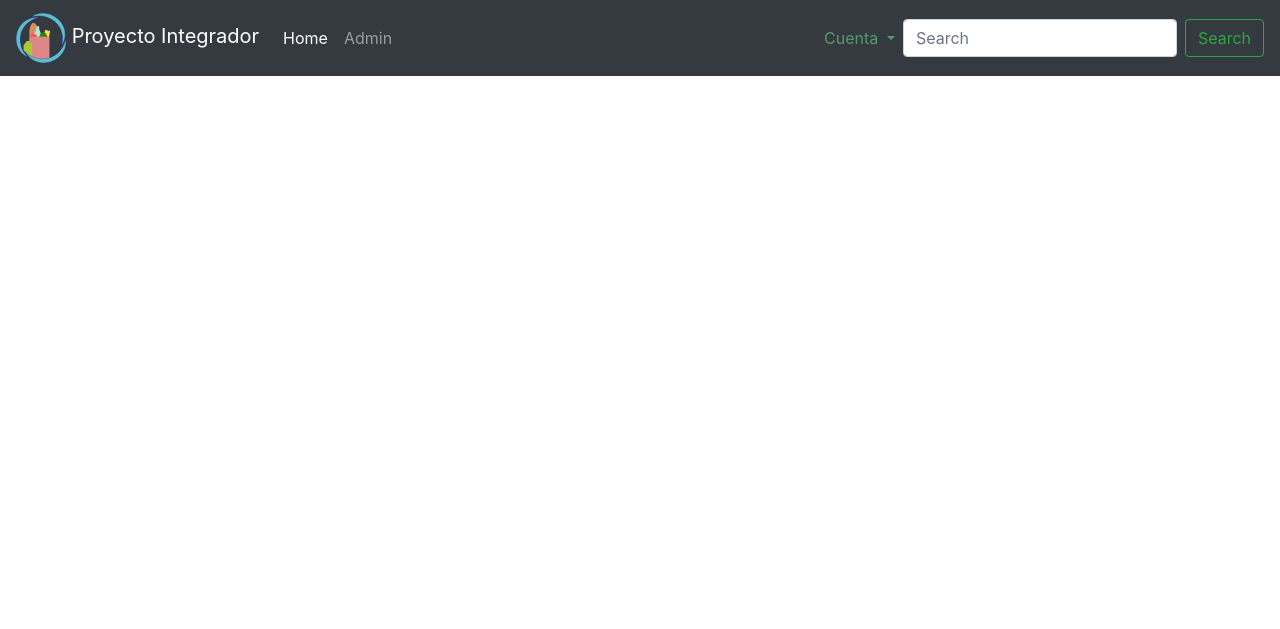
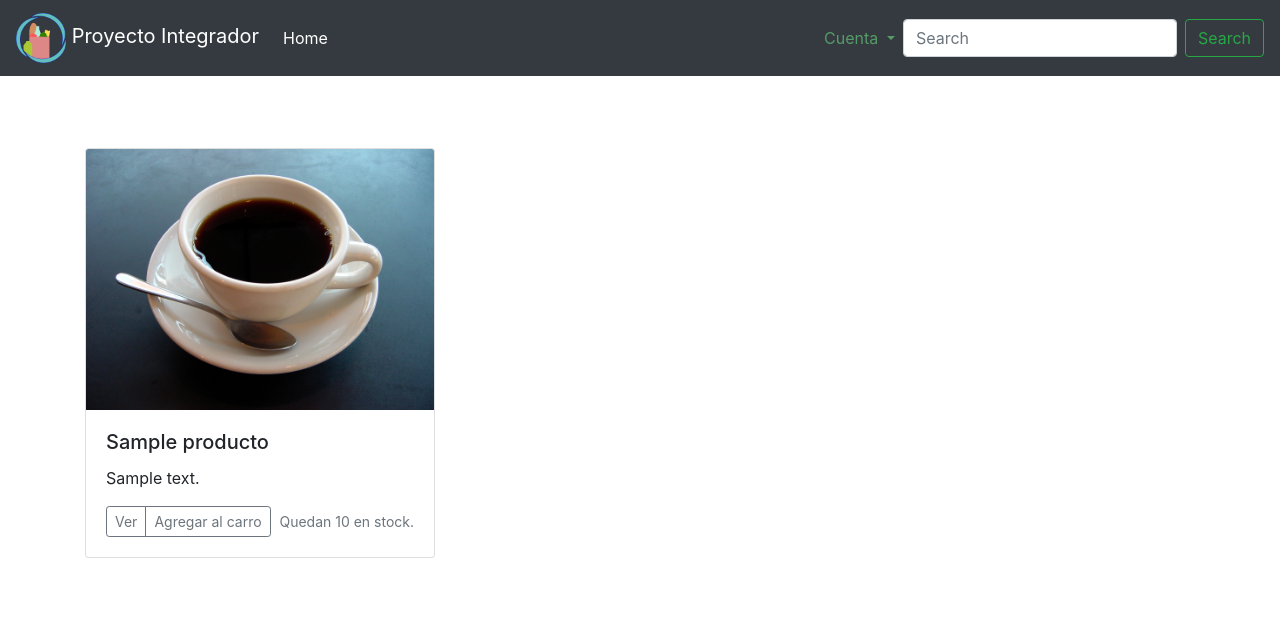
Before and after one commit to MaximoSav/Proyecto-Integrador-Django, a Django app: page / in a window 1280 px wide. Shown: the top 629 px of the page. Run offline with Django 3.2, Linux system fonts and the light colour scheme; tables that the repository leaves empty hold one stand-in row (values such as "Sample post"); parts of the project's set-up code (start-up, migrations or seed data) failed here and were passed over; some libraries are stand-ins or nearby versions.

Commit message:
added media urls to settings, added products list and description

```diff
--- a/core/core/urls.py
+++ b/core/core/urls.py
@@ -14,8 +14,9 @@ Including another URLconf
     2. Add a URL to urlpatterns:  path('blog/', include('blog.urls'))
 """
 from django.contrib import admin
-from django.urls import path
-from django.urls import include
+from django.urls import path, include
+from django.conf.urls.static import static
+from core import settings
 
 urlpatterns = [
     path('', include('mercado.urls')),
@@ -23,3 +24,7 @@ urlpatterns = [
     path('jet/', include('jet.urls', 'jet')),
     path('jet/dashboard/', include('jet.dashboard.urls', 'jet-dashboard')),
 ]
+
+if settings.DEBUG:
+    urlpatterns += static(settings.MEDIA_URL, document_root=settings.MEDIA_ROOT)
+    urlpatterns += static(settings.STATIC_URL, document_root=settings.STATIC_ROOT)
--- a/core/mercado/models.py
+++ b/core/mercado/models.py
@@ -17,9 +17,11 @@ class Cliente(models.Model):
 class Producto (models.Model):
     id = models.AutoField(primary_key=True,)
     nombre = models.CharField(max_length=40,)
+    descripcion = models.CharField(max_length=255,)
     precio = models.IntegerField()
     stock = models.IntegerField()
     foto = models.ImageField(max_length=100, upload_to='fotos_productos/', default='fotos_productos/default.png', blank=True,)
+
 
 class Categoria (models.Model):
     id = models.AutoField(primary_key=True,)
--- a/core/mercado/views.py
+++ b/core/mercado/views.py
@@ -3,12 +3,14 @@ from django.views.generic import TemplateView
 from .forms import RegisterForm
 from django.contrib.auth.decorators import login_required
 from django.contrib.auth import logout
+from .models import Producto
 
 # Create your views here.
 
 
 def BaseView(request):
-    return render(request, 'mercado/main.html', {'name': request.user, })
+    productos = Producto.objects.all()
+    return render(request, 'mercado/main.html', {'productos': productos, })
 
 
 def registerView(request):
--- a/core/templates/base.html
+++ b/core/templates/base.html
@@ -28,11 +28,6 @@
 				<li class="nav-item">
 					<a class="nav-link active" href="/">Home</a>
 				</li>
-
-				<li class="nav-item">
-					<a class="nav-link" href="/admin">Admin</a>
-				</li>
-
 			</ul>
 
 			<form class="form-inline mt-2 mt-md-0">
@@ -54,6 +49,10 @@
 
 							{% else %}
 
+							{% if user.is_staff %}
+							<a class="dropdown-item" href="/admin">Menu Admin</a>
+							{% endif %}
+
 							<div class="dropdown-divider"></div>
 							<a class="dropdown-item" href="{% url 'logout_url' %}">Cerrar sesión</a>
 							{% endif %}
--- a/core/templates/mercado/main.html
+++ b/core/templates/mercado/main.html
@@ -7,6 +7,32 @@
 
 <body>
     {% block content %}
+    <main role="main">
+        <div class="album py-5">
+            <div class="container">
+                <div class="row row-cols-1 row-cols-md-3">
+                    {% for producto in productos %}
+                    <div class="col mb-4">
+                        <div class="card h-100">
+                            <img src={% static 'coffe.jpeg' %} class="card-img-top" alt={% static 'coffe.jpeg' %}>
+                            <div class="card-body">
+                                <h5 class="card-title">{{ producto.nombre }}</h5>
+                                <p class="card-text">{{ producto.descripcion }}</p>
+                                <div class="d-flex justify-content-between align-items-center">
+                                    <div class="btn-group">
+                                        <button type="button" class="btn btn-sm btn-outline-secondary">Ver</button>
+                                        <button type="button" class="btn btn-sm btn-outline-secondary">Agregar al carro</button>
+                                    </div>
+                                    <small class="text-muted">Quedan {{ producto.stock }} en stock.</small>
+                                </div>
+                            </div>
+                        </div>
+                    </div>
+                    {% endfor %}
+                </div>
+            </div>
+        </div>
+    </main>
     {% endblock %}
 
 </body>
```
Also changed, not shown: core/mercado/migrations/0009_producto_descripcion.py (added), core/static/coffe.jpeg (added), 1 other file.
